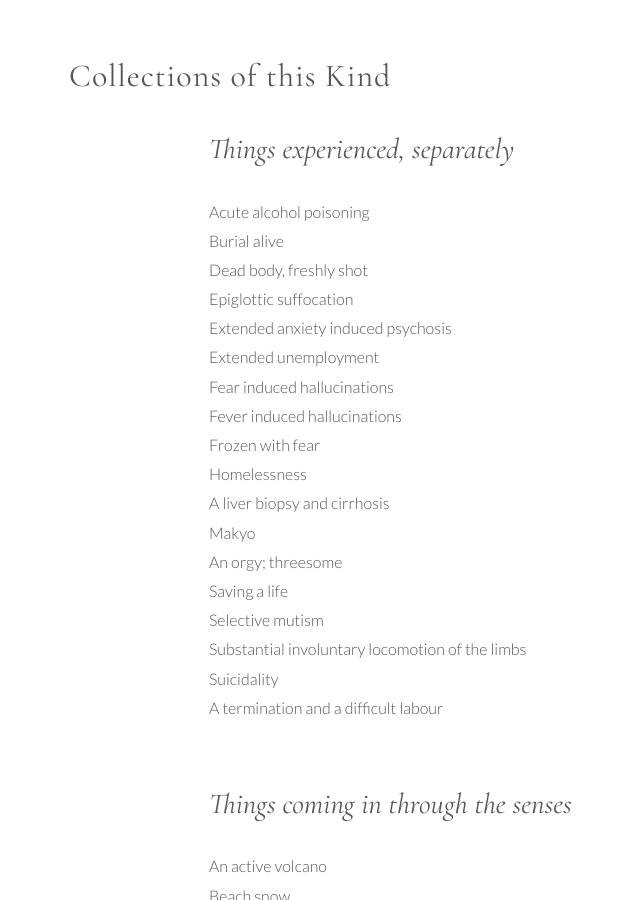
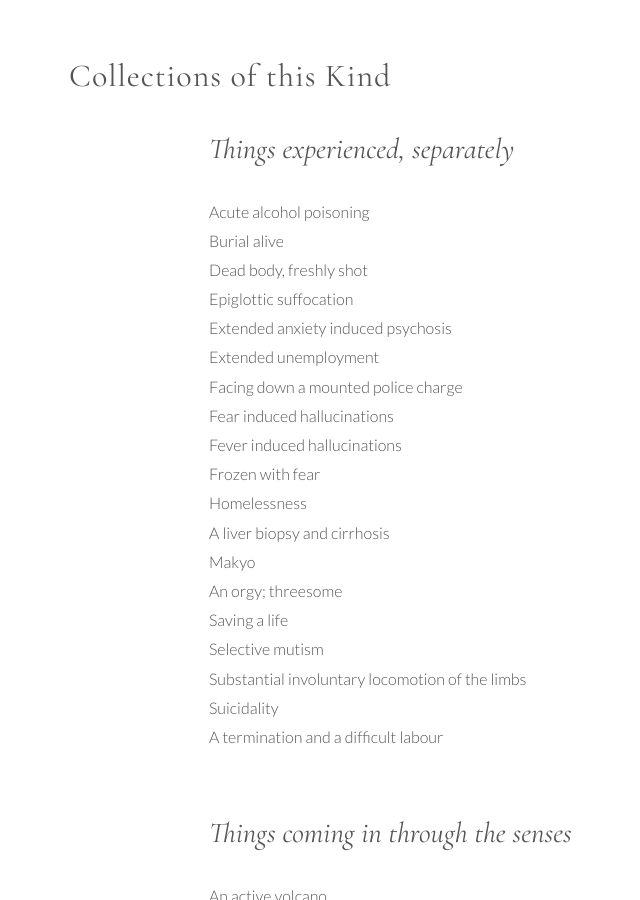
Before and after one commit to CollectionsOfThisKind/collectionsofthiskind.github.io, a Jekyll site: the page built from pages/about/profile.html, in a window 1280 px wide and 900 px high. Shown: the whole window, without its empty margins (41-681 px from the left). Built offline with Jekyll 4.4.1, drawn with Linux system fonts in a browser that asks for light colours.

Commit message:
Add files via upload

```diff
--- a/pages/about/profile.html
+++ b/pages/about/profile.html
@@ -22,12 +22,13 @@ layout: page
 <li>Epiglottic suffocation</li>
 <li>Extended anxiety induced psychosis</li>
 <li>Extended unemployment</li>
+<li>Facing down a mounted police charge</li>
 <li>Fear induced hallucinations</li>
 <li>Fever induced hallucinations</li>
 <li>Frozen with fear</li>
 <li>Homelessness</li>
 <li>A liver biopsy and cirrhosis</li>
-<li>Makyo </li>
+<li>Makyo</li>
 <li>An orgy; threesome</li>
 <li>Saving a life</li>
 <li>Selective mutism</li>
```
